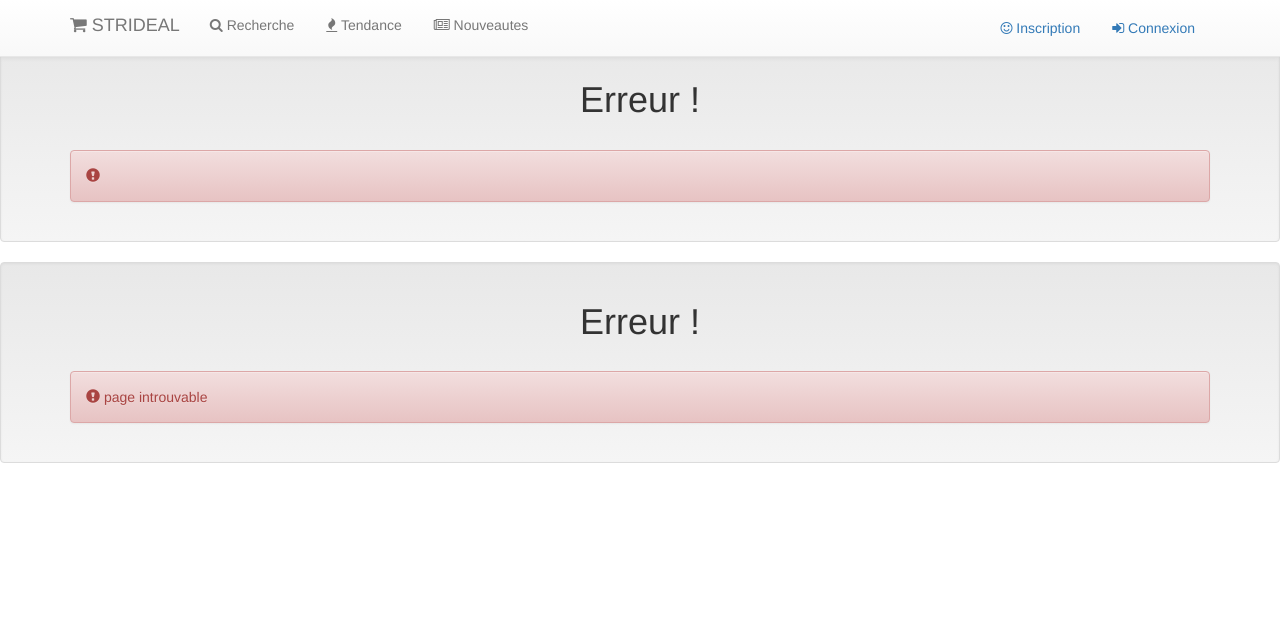
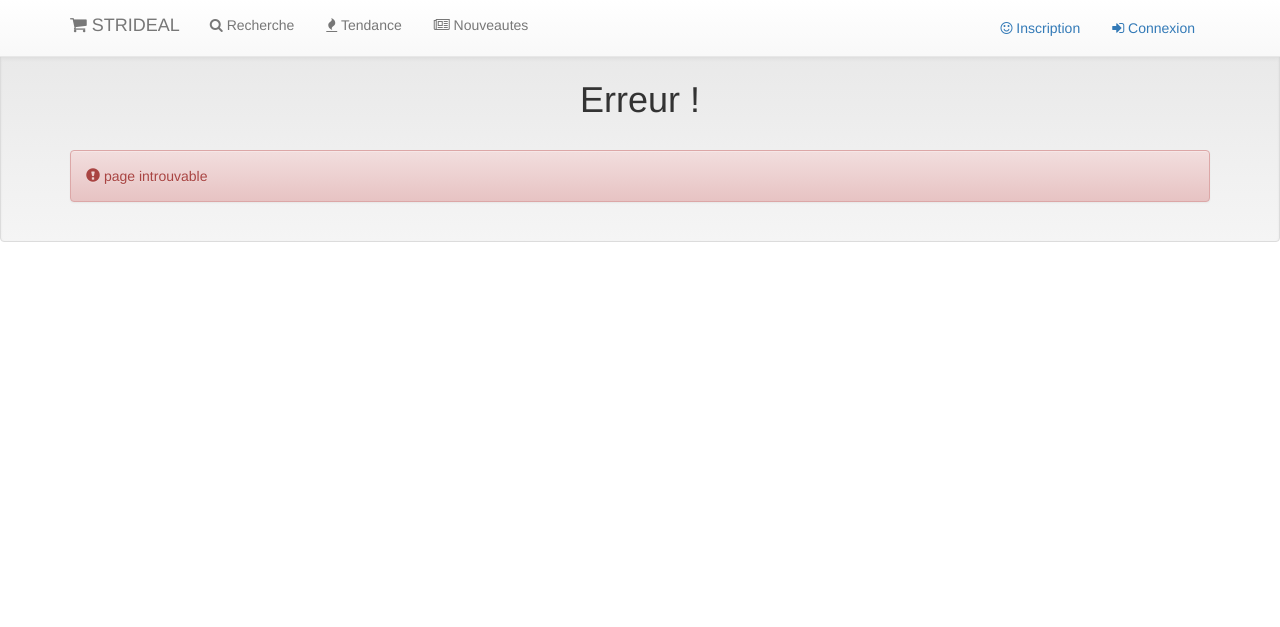
Before and after one commit to emeric254/Web-STRI-S2-Encheres, a PHP site: page /index.php?page=index in a window 1280 px wide. Shown: the top 627 px of the page. Run offline with PHP 8.4, Linux system fonts and the light colour scheme; data that the repository does not hold is empty; some libraries are stand-ins or nearby versions.

Commit message:
petit erreur du placement de l'include

```diff
--- a/PHP/index.php
+++ b/PHP/index.php
@@ -16,8 +16,8 @@
 	include("core/navbar.php");
 	if (isset($_GET['errMsg']) and !empty($_GET['errMsg'])) {
 		$errMsg = htmlspecialchars($_GET['errMsg']);
+		include("vue/erreur.php"); //page d'erreur'
 	}
-	include("vue/erreur.php"); //page d'erreur'
 	if(file_exists("core/$page.php"))
 	{
 		include_once("core/$page.php");
```
